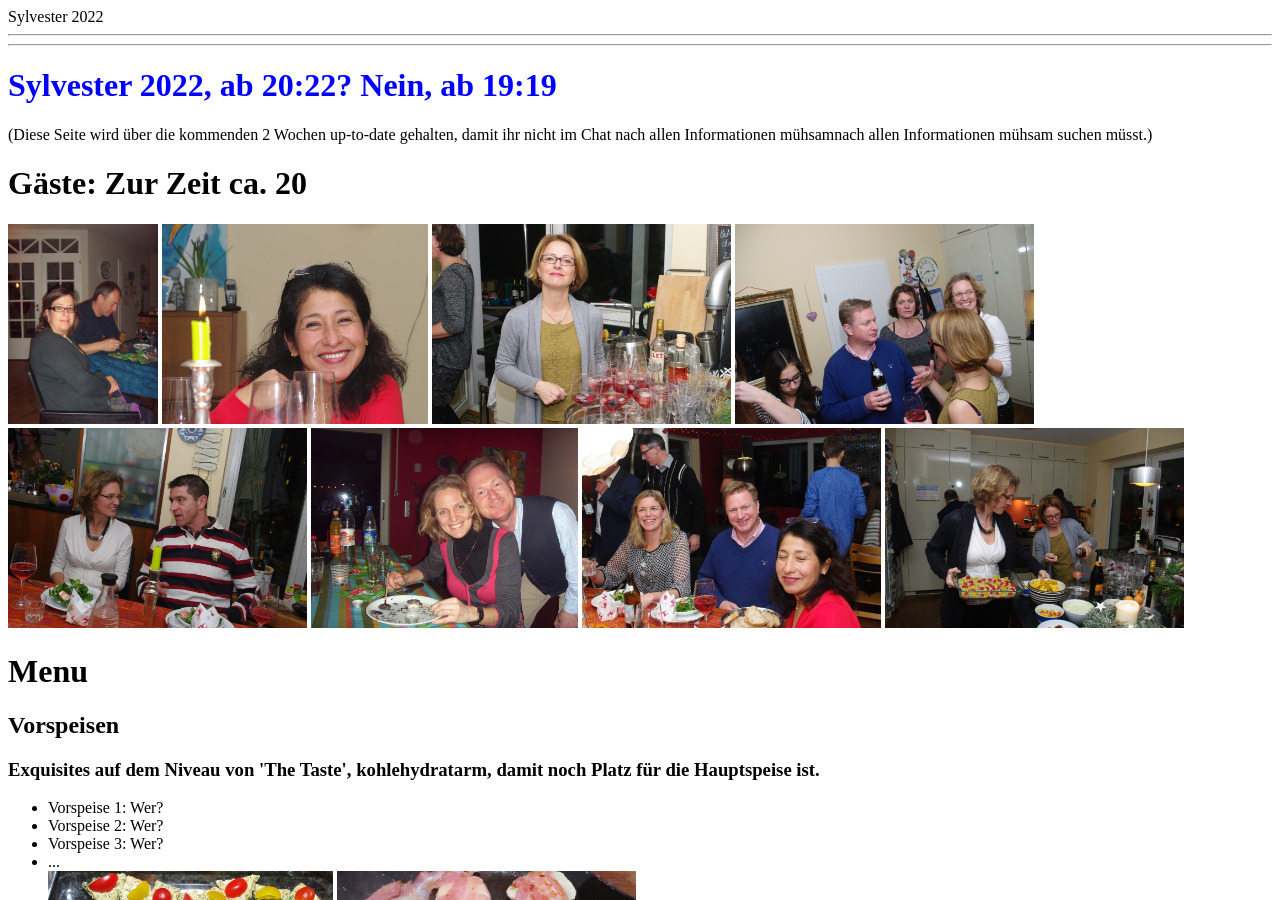
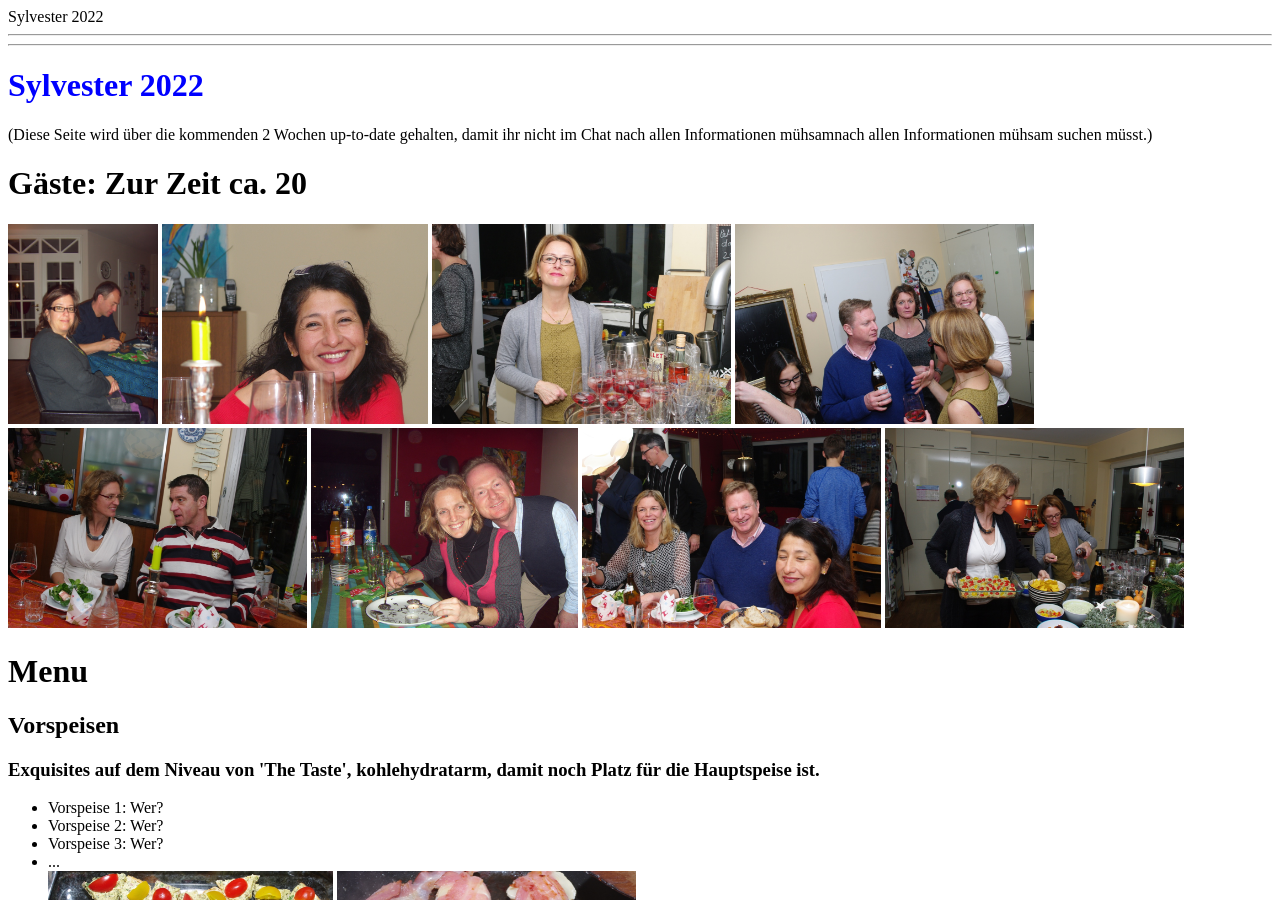
Before and after one commit to DiveDocs/Sylvester2023, a Jekyll site: the page built from index.markdown, in a window 1280 px wide and 900 px high. Built offline with Jekyll 4.4.1, drawn with Linux system fonts in a browser that asks for light colours.

Commit message:
change to the main header title

```diff
--- a/_config.yml
+++ b/_config.yml
@@ -18,7 +18,7 @@
 # You can create any custom variable you would like, and they will be accessible
 # in the templates via {{ site.myvariable }}.
 
-title: Sylvester 2022, ab 20:22? Nein, ab 19:19
+title: Sylvester 2022
 email: divedoc@yahoo.com
 description: >- # this means to ignore newlines until "baseurl:"
   Write an awesome description for your new site here. You can edit this
```
